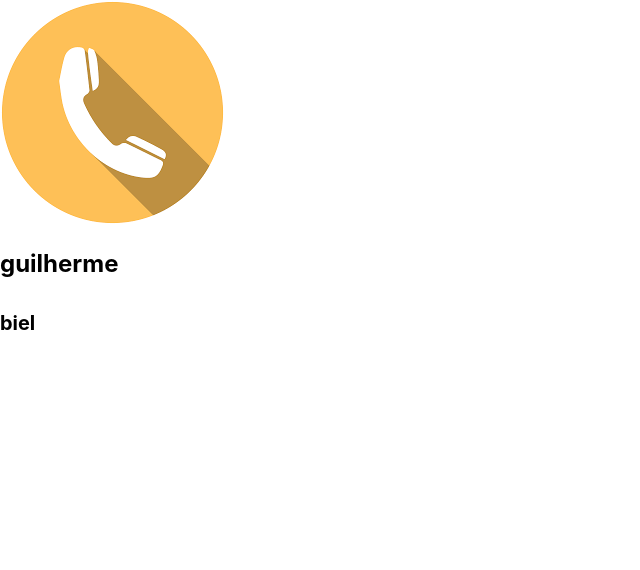
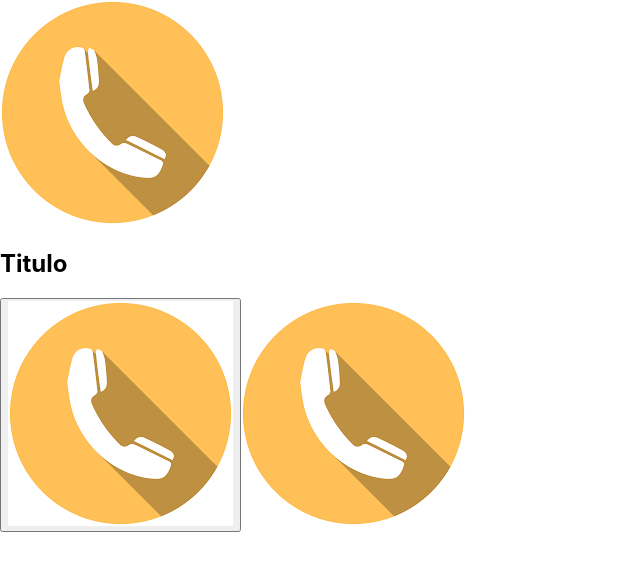
Before and after one commit to lsmar/IronHack_WEBDEV_Final_Front, a React (Create React App) app: page / in a window 1280 px wide. Shown: the top 570 px of the page, without its empty margins (0-640 px from the left). Built offline with nearby package versions, Linux system fonts and the light colour scheme.

Commit message:
components-edit/delete

```diff
--- a/src/App.js
+++ b/src/App.js
@@ -1,18 +1,20 @@
-import React from 'react';
-import logo from './logo.svg';
-import './App.css';
-import Logo from './components/Logo'
-import Title from './components/Title'
+import React, {Component, Fragment} from 'react';
+// COMPONETS IMPORT AREA
+import Logo from './components/Logo';
+import Title from './components/Title';
+import Delete from './components/iconDelete';
+import Edit from './components/iconEdit';
 
 function App() {
   return (
-    <div>
+    <Fragment>
       <Logo />
       <Title>
-        guilherme
-        <h5>biel</h5>
+        Titulo
       </Title>
-    </div>
+      <Delete method={() => console.log('banana')}></Delete>
+      <Edit url='https://google.com.br' />
+    </Fragment>
   );
 }
 
--- /dev/null
+++ b/src/components/iconDelete.jsx
@@ -0,0 +1,9 @@
+import React from 'react';
+
+const iconDelete = ({method}) => {
+  return(
+    <button onClick={method}><img src="/test.png" alt="test"/></button>
+  );
+}
+
+export default iconDelete;
--- /dev/null
+++ b/src/components/iconEdit.jsx
@@ -0,0 +1,13 @@
+import React from 'react';
+import {Link} from 'react-router-dom';
+
+// APAGAR <a> E DESCOMENTAR <Link>
+
+const IconEdit = ({url}) => {
+  return(
+    // <Link to={url}><img src="/test.png" alt="test"/></Link>
+   <a href={url}><img src="/test.png" alt="test"/></a>
+  );
+}
+
+export default IconEdit;
```
